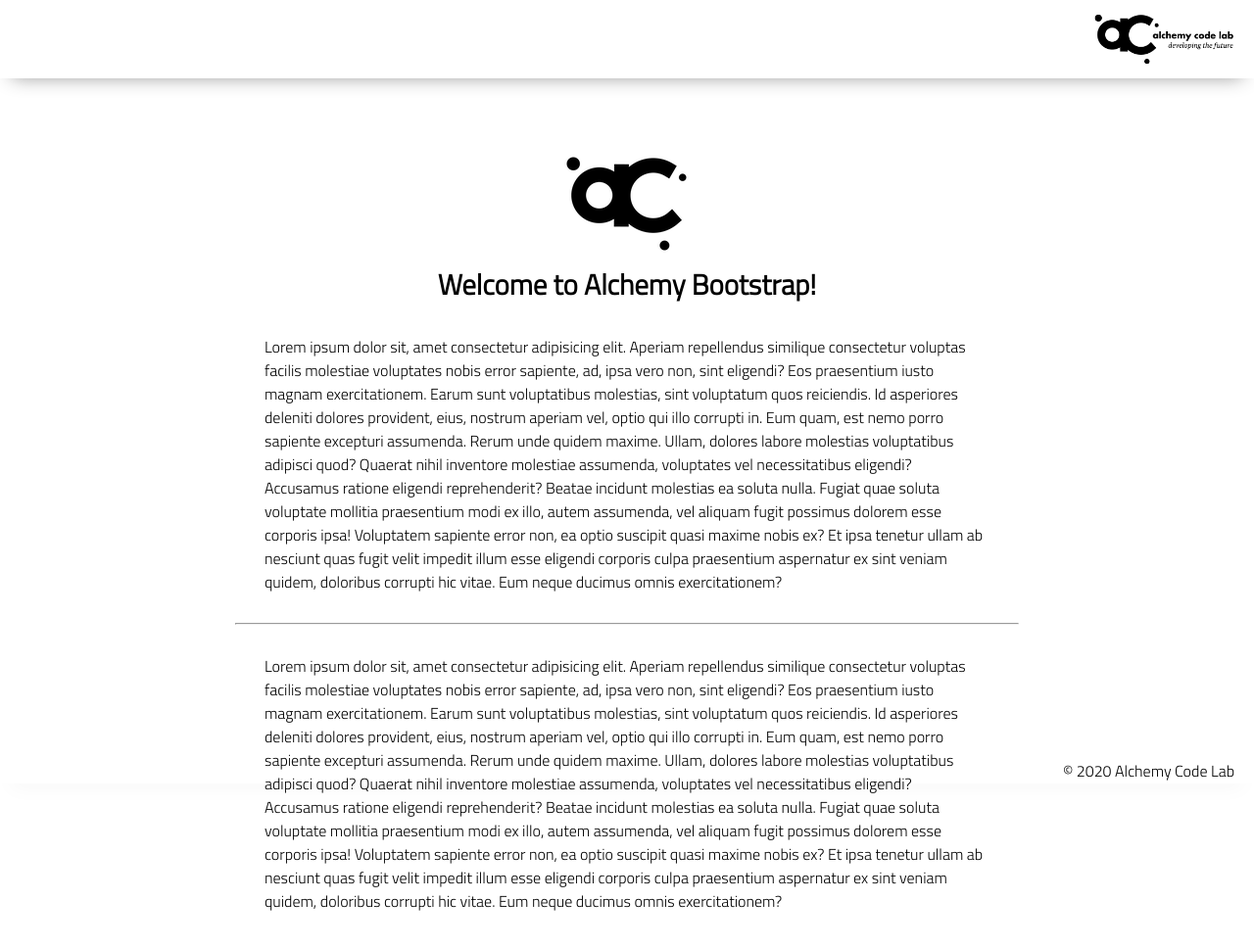
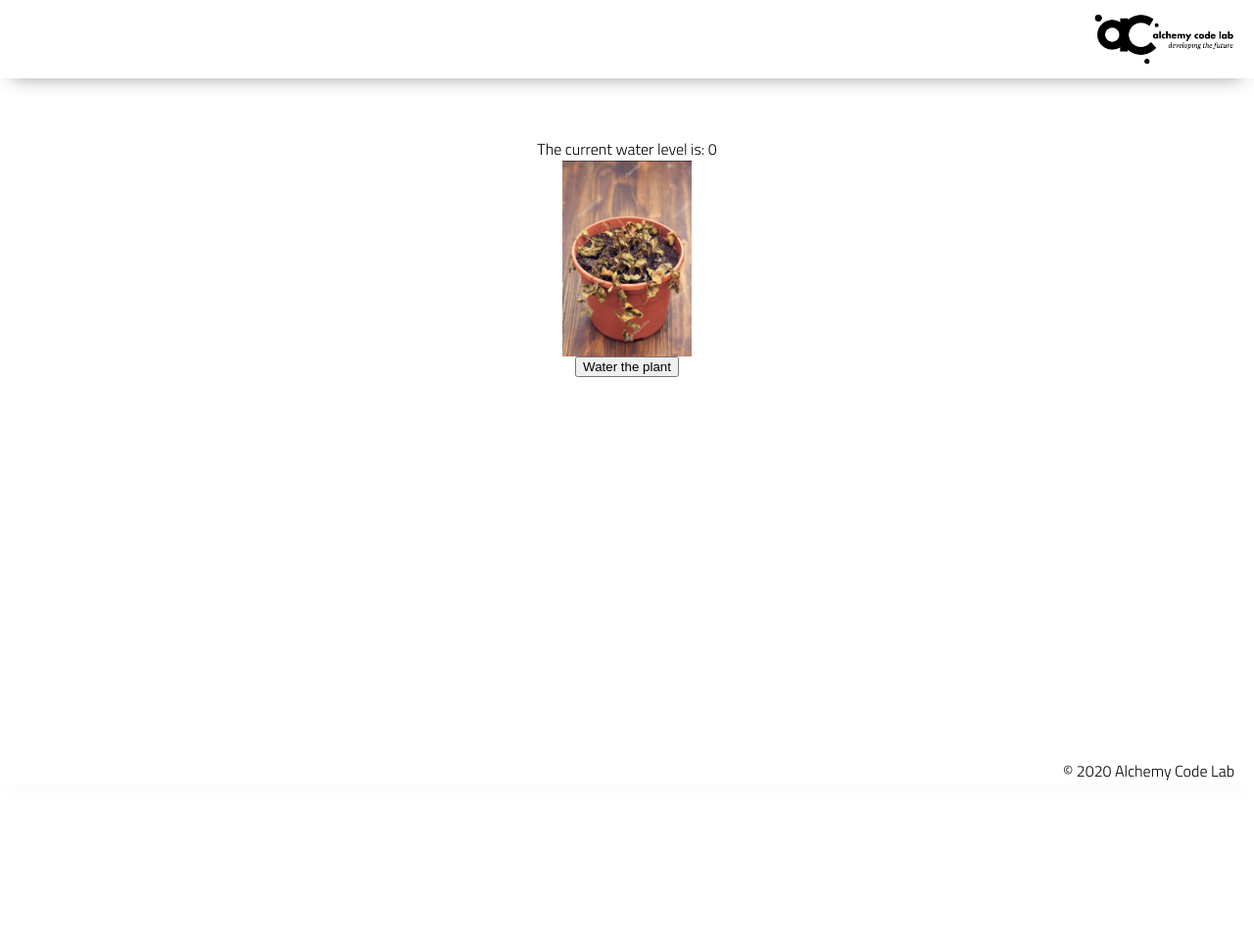
Before and after one commit to dpcairns/plant-waterer, a plain HTML site: page index.html in a window 1280 px wide. Shown: the whole page at 98% size. After the commit the page ends 800 px from the top, so only its background shows below. Drawn offline with Linux system fonts and the light colour scheme.

Commit message:
add plant water app

```diff
--- a/app.js
+++ b/app.js
@@ -1,5 +1,20 @@
-// import functions and grab DOM elements
+const waterButton = document.getElementById('water-button');
+const waterLevelSpan = document.getElementById('water-level');
+const plantImg = document.getElementById('plant');
 
-// initialize state
+let waterLevel = 0;
 
-// set event listeners to update state and DOM
+waterButton.addEventListener('click', () => {
+//         1) State: Water level increments (state)
+    ++waterLevel;
+//         2) View: Change textContent of water level span
+    waterLevelSpan.textContent = waterLevel;
+//         3) View: The image changes to match the current water level
+    if (waterLevel < 3) {
+        plantImg.src = 'assets/dry.png';
+    } else if (waterLevel >= 3 && waterLevel < 8) {
+        plantImg.src = 'assets/healthy.png';
+    } else {
+        plantImg.src = 'assets/overwatered.png';
+    }
+});
--- a/index.html
+++ b/index.html
@@ -20,28 +20,9 @@
     </header>
     <main>
         <section class="main-section">
-            <img class="main-logo" src="assets/alchemy-logo.png"/>
-            <h2>
-                Welcome to Alchemy Bootstrap!
-            </h2>
-
-            <content>
-            <p>
-                Lorem ipsum dolor sit, amet consectetur adipisicing elit. Aperiam repellendus similique consectetur voluptas facilis molestiae voluptates nobis error sapiente, ad, ipsa vero non, sint eligendi? Eos praesentium iusto magnam exercitationem.
-                Earum sunt voluptatibus molestias, sint voluptatum quos reiciendis. Id asperiores deleniti dolores provident, eius, nostrum aperiam vel, optio qui illo corrupti in. Eum quam, est nemo porro sapiente excepturi assumenda.
-                Rerum unde quidem maxime. Ullam, dolores labore molestias voluptatibus adipisci quod? Quaerat nihil inventore molestiae assumenda, voluptates vel necessitatibus eligendi? Accusamus ratione eligendi reprehenderit? Beatae incidunt molestias ea soluta nulla.
-                Fugiat quae soluta voluptate mollitia praesentium modi ex illo, autem assumenda, vel aliquam fugit possimus dolorem esse corporis ipsa! Voluptatem sapiente error non, ea optio suscipit quasi maxime nobis ex?
-                Et ipsa tenetur ullam ab nesciunt quas fugit velit impedit illum esse eligendi corporis culpa praesentium aspernatur ex sint veniam quidem, doloribus corrupti hic vitae. Eum neque ducimus omnis exercitationem?
-            </p>
-            <hr />
-            <p>
-                Lorem ipsum dolor sit, amet consectetur adipisicing elit. Aperiam repellendus similique consectetur voluptas facilis molestiae voluptates nobis error sapiente, ad, ipsa vero non, sint eligendi? Eos praesentium iusto magnam exercitationem.
-                Earum sunt voluptatibus molestias, sint voluptatum quos reiciendis. Id asperiores deleniti dolores provident, eius, nostrum aperiam vel, optio qui illo corrupti in. Eum quam, est nemo porro sapiente excepturi assumenda.
-                Rerum unde quidem maxime. Ullam, dolores labore molestias voluptatibus adipisci quod? Quaerat nihil inventore molestiae assumenda, voluptates vel necessitatibus eligendi? Accusamus ratione eligendi reprehenderit? Beatae incidunt molestias ea soluta nulla.
-                Fugiat quae soluta voluptate mollitia praesentium modi ex illo, autem assumenda, vel aliquam fugit possimus dolorem esse corporis ipsa! Voluptatem sapiente error non, ea optio suscipit quasi maxime nobis ex?
-                Et ipsa tenetur ullam ab nesciunt quas fugit velit impedit illum esse eligendi corporis culpa praesentium aspernatur ex sint veniam quidem, doloribus corrupti hic vitae. Eum neque ducimus omnis exercitationem?
-            </p>
-
+            <div>The current water level is: <span id="water-level">0</span></div>
+            <img id="plant" src="assets/dry.png" />
+            <button id="water-button">Water the plant</button>
         </section>
     </main>
     <footer>
--- a/styles/style.css
+++ b/styles/style.css
@@ -117,3 +117,7 @@ footer {
     }
 
   }
+
+  img {
+      max-height: 200px;
+  }
```
Also changed, not shown: assets/dry.png (added), assets/healthy.png (added), assets/overwatered.png (added), 1 other file.
